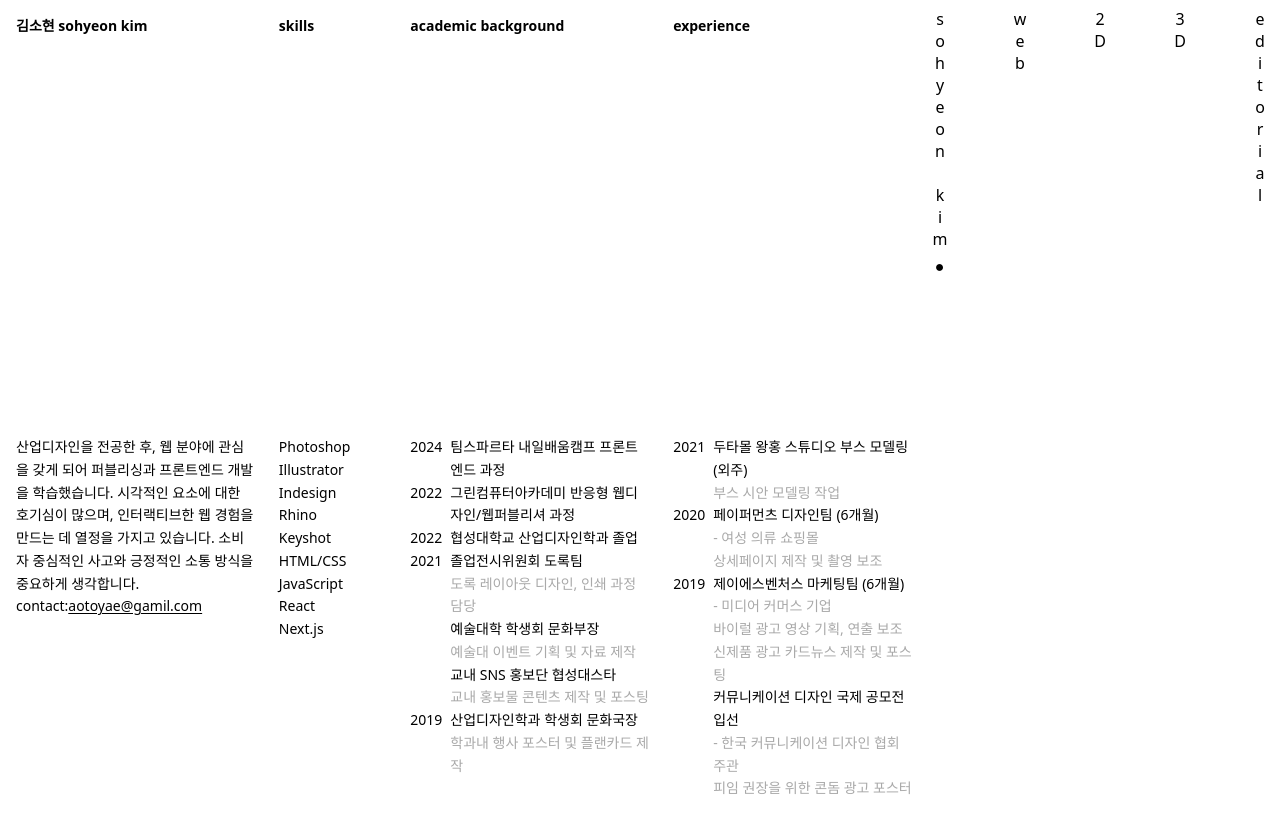
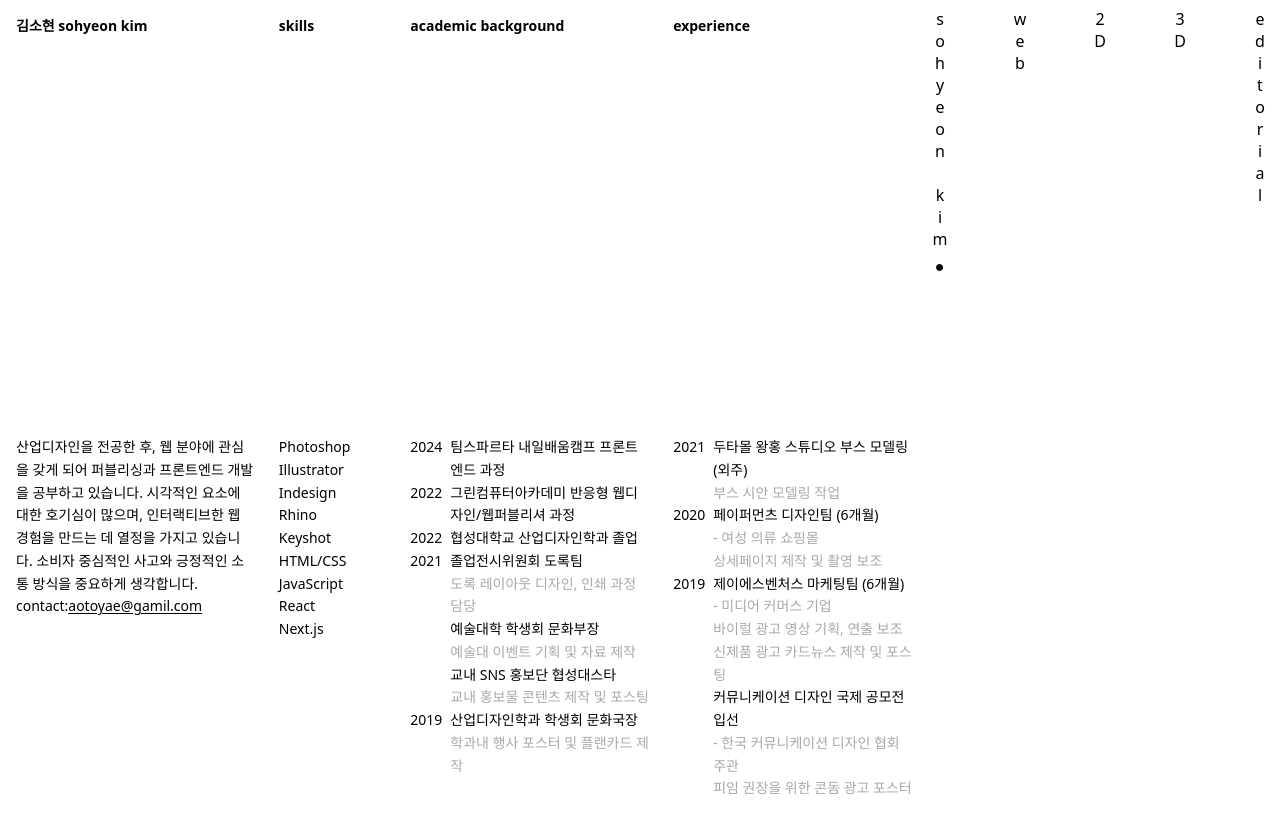
Before and after one commit to aotoyae/design-portfolio, a Next.js app: page / in a window 1280 px wide. Built offline with nearby package versions, Linux system fonts and the light colour scheme.

Commit message:
fix: 소개글 수정

```diff
--- a/src/app/components/Profile.tsx
+++ b/src/app/components/Profile.tsx
@@ -7,9 +7,10 @@ const Profile = () => {
         <h6 className="font-bold">김소현 sohyeon kim</h6>
         <p className="leading-relaxed">
           산업디자인을 전공한 후, 웹 분야에 관심을 갖게 되어 퍼블리싱과
-          프론트엔드 개발을 학습했습니다. 시각적인 요소에 대한 호기심이 많으며,
-          인터랙티브한 웹 경험을 만드는 데 열정을 가지고 있습니다. 소비자
-          중심적인 사고와 긍정적인 소통 방식을 중요하게 생각합니다. contact:
+          프론트엔드 개발을 공부하고 있습니다. 시각적인 요소에 대한 호기심이
+          많으며, 인터랙티브한 웹 경험을 만드는 데 열정을 가지고 있습니다.
+          소비자 중심적인 사고와 긍정적인 소통 방식을 중요하게 생각합니다.
+          contact:
           <Link
             href="#"
             onClick={(e) => {
```
